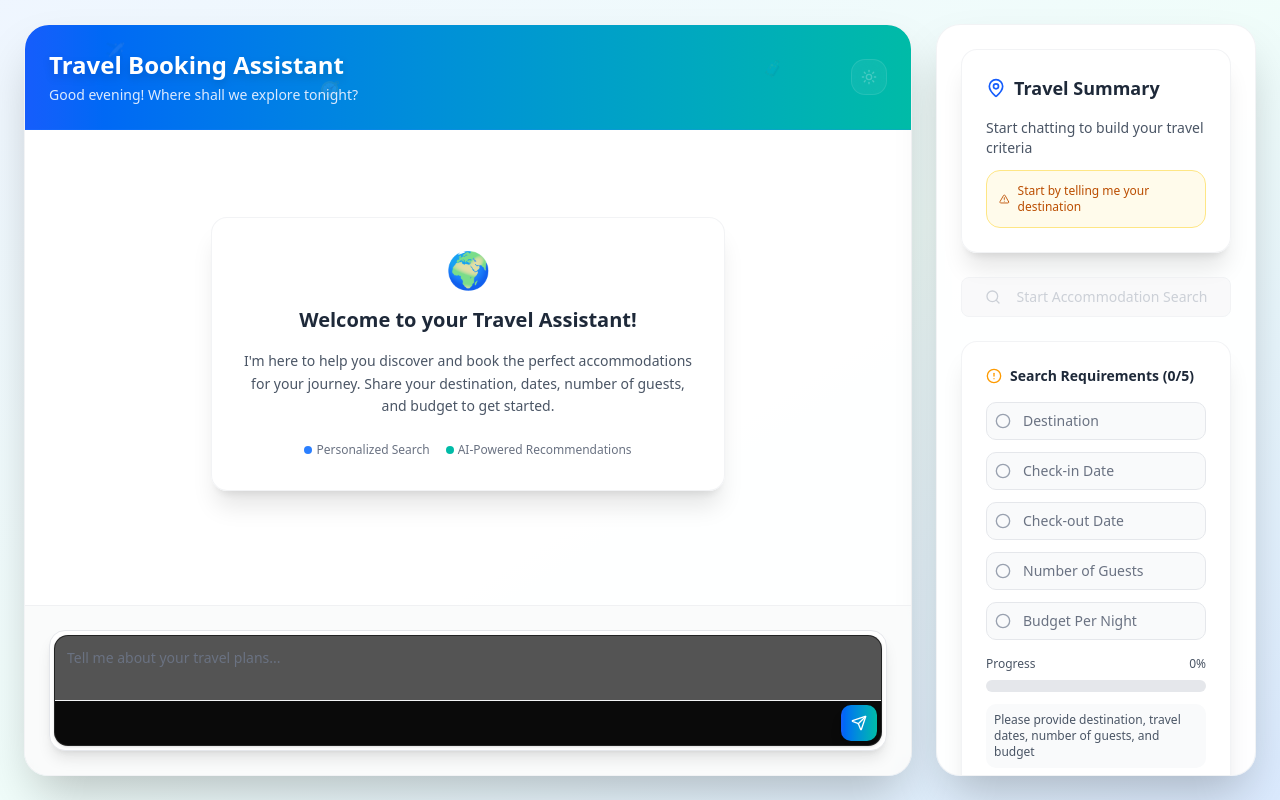
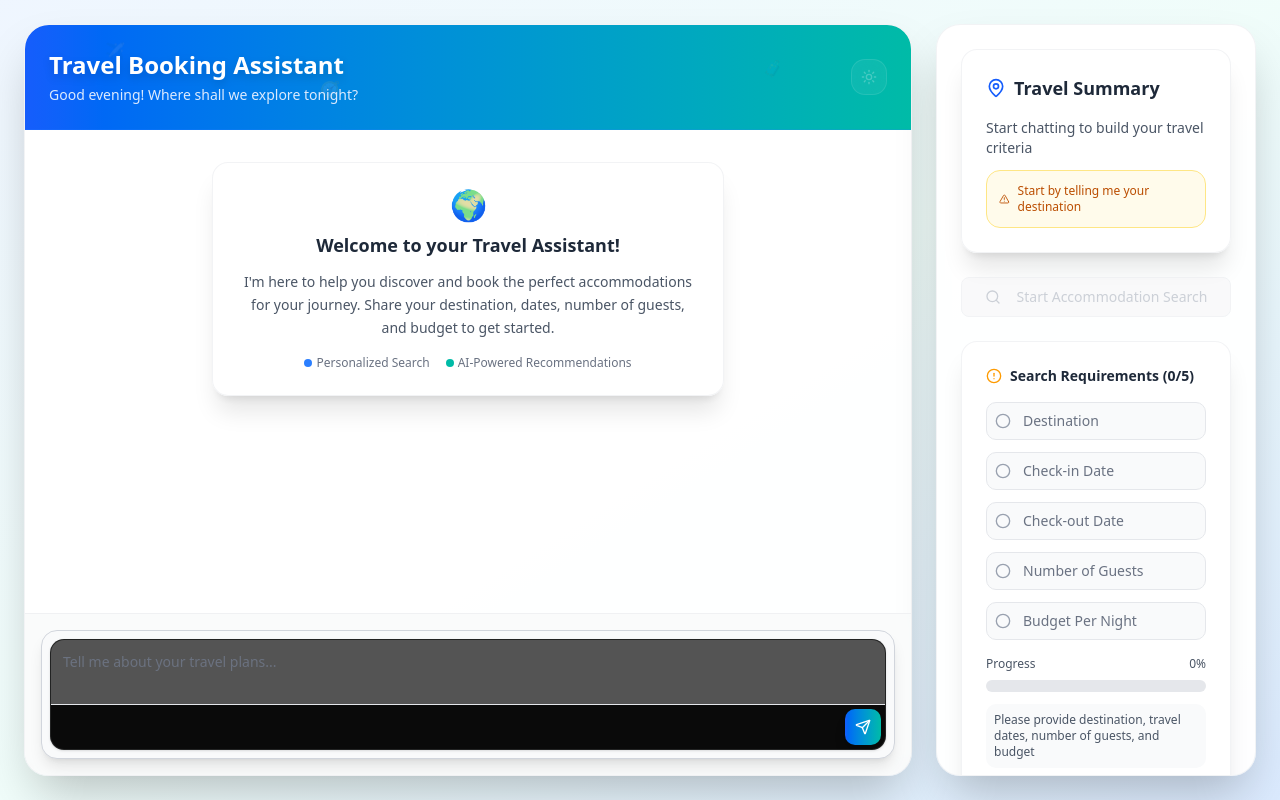
Before and after one commit to dr-regier/booking-agent-ts, a Next.js app: page / in a window 1280 px wide. Built offline with nearby package versions, Linux system fonts and the light colour scheme.

Commit message:
Changed text area to white.

```diff
--- a/app/globals.css
+++ b/app/globals.css
@@ -224,3 +224,33 @@
 .travel-input textarea:focus {
   @apply ring-2 ring-blue-500 border-blue-500;
 }
+
+/* Force light textarea styling for travel theme */
+textarea[placeholder*="travel"] {
+  background-color: #f9fafb !important;
+  color: #1f2937 !important;
+  caret-color: #1f2937 !important;
+}
+
+textarea[placeholder*="travel"]:focus {
+  background-color: #f9fafb !important;
+  color: #1f2937 !important;
+}
+
+textarea[placeholder*="travel"]::placeholder {
+  color: #6b7280 !important;
+}
+
+/* Override any competing textarea styles */
+[data-slot="textarea"] {
+  background-color: #f9fafb !important;
+  color: #1f2937 !important;
+}
+
+/* Ensure proper text visibility in light theme */
+.light textarea,
+html:not(.dark) textarea {
+  background-color: #f9fafb !important;
+  color: #1f2937 !important;
+  caret-color: #1f2937 !important;
+}
--- a/app/page.tsx
+++ b/app/page.tsx
@@ -181,17 +181,17 @@ export default function Home() {
         {/* Chat content container with fixed height */}
         <div className="flex-1 flex flex-col min-h-0">
           <div className="flex-1 overflow-y-auto">
-            <div className="max-w-4xl mx-auto px-6 py-8 space-y-6">
+            <div className="max-w-4xl mx-auto px-6 py-4 space-y-6">
               {limitedMessages.length === 0 ? (
-                <div className="flex size-full flex-col items-center justify-center gap-6 p-8 text-center min-h-96">
-                  <div className="bg-white/90 rounded-2xl p-8 shadow-xl border border-gray-200/50 space-y-4 backdrop-blur-sm">
-                    <div className="text-4xl mb-4">🌍</div>
-                    <h3 className="font-semibold text-xl text-gray-800">Welcome to your Travel Assistant!</h3>
-                    <p className="text-gray-600 text-sm leading-relaxed max-w-md mx-auto">
+                <div className="flex size-full flex-col items-center justify-center gap-4 p-4 text-center">
+                  <div className="bg-white/90 rounded-2xl p-6 shadow-xl border border-gray-200/50 space-y-3 backdrop-blur-sm max-w-lg">
+                    <div className="text-3xl mb-2">🌍</div>
+                    <h3 className="font-semibold text-lg text-gray-800">Welcome to your Travel Assistant!</h3>
+                    <p className="text-gray-600 text-sm leading-relaxed">
                       I'm here to help you discover and book the perfect accommodations for your journey.
                       Share your destination, dates, number of guests, and budget to get started.
                     </p>
-                    <div className="flex items-center justify-center gap-4 mt-6 text-xs text-gray-500">
+                    <div className="flex items-center justify-center gap-4 mt-4 text-xs text-gray-500">
                       <span className="flex items-center gap-1">
                         <span className="w-2 h-2 bg-blue-500 rounded-full"></span>
                         Personalized Search
@@ -245,15 +245,20 @@ export default function Home() {
 
           {/* Input area pinned to bottom */}
           <div className="flex-shrink-0 bg-gray-50/80 border-t border-gray-200/50 rounded-b-3xl backdrop-blur-sm">
-            <div className="max-w-4xl mx-auto p-6">
-              <div className="bg-white rounded-2xl shadow-lg border border-gray-200 p-1 transition-all duration-200 hover:shadow-xl">
+            <div className="max-w-4xl mx-auto p-4">
+              <div className="bg-gray-50 rounded-2xl shadow-lg border border-gray-300 p-2 transition-all duration-200 hover:shadow-xl">
                 <PromptInput onSubmit={handleSubmit}>
                   <PromptInputBody>
                     <PromptInputTextarea
                       placeholder="Tell me about your travel plans..."
-                      className="border-none focus:ring-2 focus:ring-blue-500 resize-none transition-all duration-200 bg-white text-gray-800 placeholder:text-gray-500"
+                      className="border-none focus:ring-2 focus:ring-blue-500 resize-none transition-all duration-200 text-gray-800 placeholder:text-gray-500"
+                      style={{
+                        backgroundColor: '#f9fafb !important',
+                        color: '#1f2937 !important',
+                        caretColor: '#1f2937 !important'
+                      } as React.CSSProperties}
                     />
-                    <PromptInputToolbar className="border-t border-gray-100">
+                    <PromptInputToolbar className="border-t border-gray-200">
                       <div />
                       <PromptInputSubmit
                         status={isLoading ? "submitted" : undefined}
```
